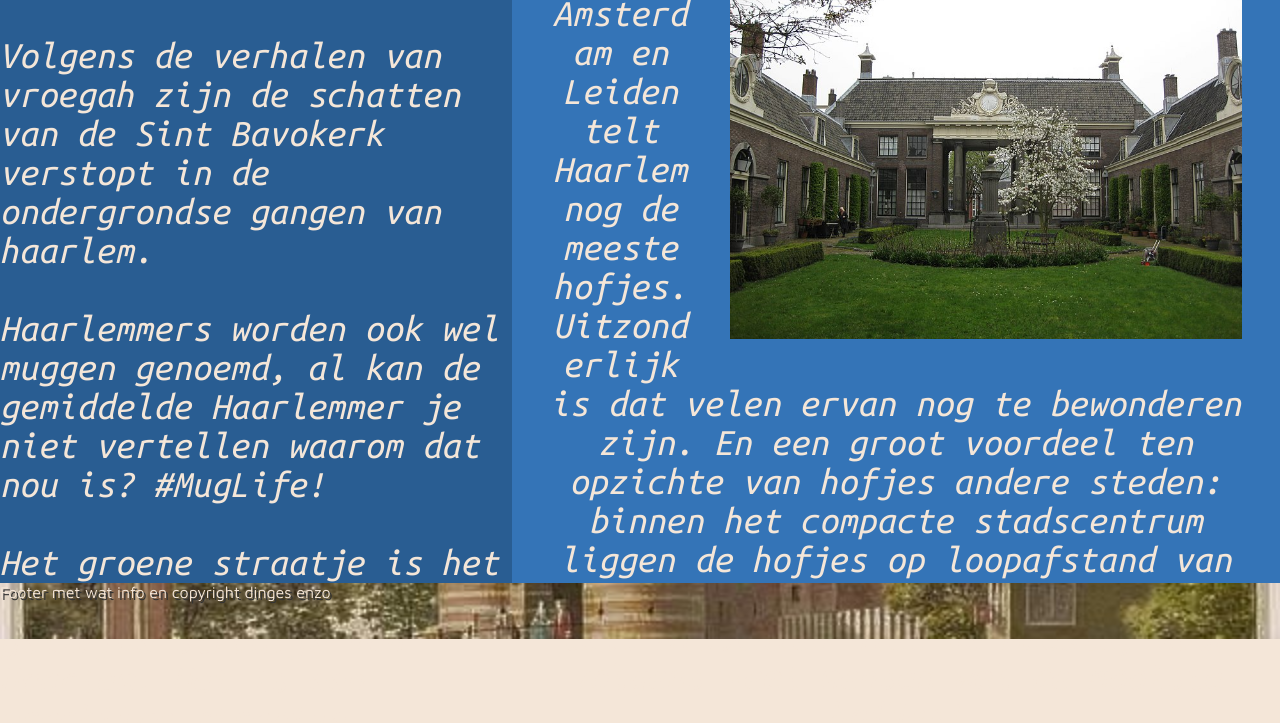
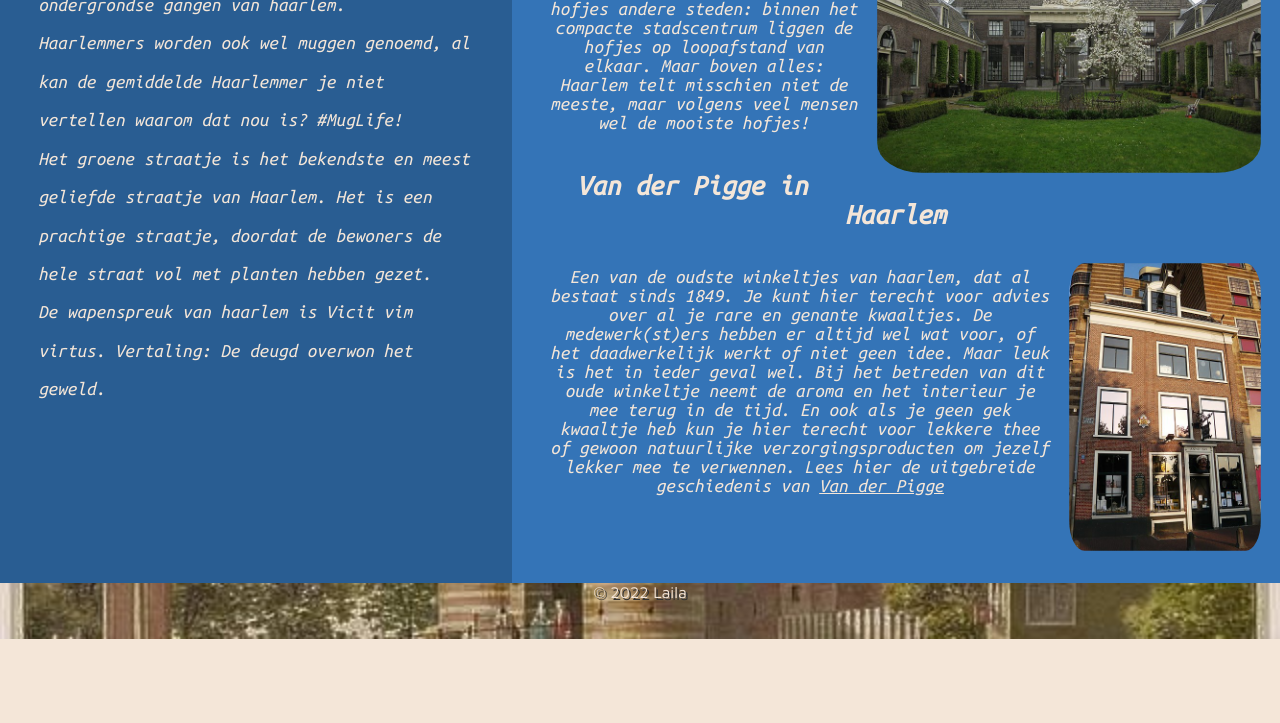
Before and after one commit to Lailaismyname/les18, a plain HTML site: page index.html in a window 1280 px wide. Shown: the part 273-996 px from the top of the page. After the commit the page ends 912 px from the top, so only its background shows below. Drawn offline with Linux system fonts and the light colour scheme; a web font is replaced by a local one.

Commit message:
media queries toegevoegd. nog niet af

```diff
--- a/index.html
+++ b/index.html
@@ -18,12 +18,12 @@
         <div class="wikkel">
             <section class="linkerdeel .col-2">
                 <h2>5 Feitjes over haarlem</h2>
-                <ul>
-                    <li>Haarlem heeft eigen bier, namelijk Jopenbier.</li><br>
-                    <li>Volgens de verhalen van vroegah zijn de schatten van de Sint Bavokerk verstopt in de ondergrondse gangen van haarlem.</li> <br>
-                    <li>Haarlemmers worden ook wel muggen genoemd, al kan de gemiddelde Haarlemmer je niet vertellen waarom dat nou is? #MugLife!</li><br>
-                    <li>Het groene straatje is het bekendste en meest geliefde straatje van Haarlem. Het is een prachtige straatje, doordat de bewoners de hele straat vol met planten hebben gezet.</li><br>
-                    <li>De wapenspreuk van haarlem is Vicit vim virtus. Vertaling: De deugd overwon het geweld.</li><br>
+                <ul class="feitjes">
+                    <li>Haarlem heeft eigen bier, namelijk Jopenbier.</li>
+                    <li>Volgens de verhalen van vroegah zijn de schatten van de Sint Bavokerk verstopt in de ondergrondse gangen van haarlem.</li>
+                    <li>Haarlemmers worden ook wel muggen genoemd, al kan de gemiddelde Haarlemmer je niet vertellen waarom dat nou is? #MugLife!<br>
+                    <li>Het groene straatje is het bekendste en meest geliefde straatje van Haarlem. Het is een prachtige straatje, doordat de bewoners de hele straat vol met planten hebben gezet.</li>
+                    <li>De wapenspreuk van haarlem is Vicit vim virtus. Vertaling: De deugd overwon het geweld.</li>
                 </ul>
             </section>
 
@@ -43,7 +43,7 @@
             </section>
         </div>
 
-    <footer>Footer met wat info en copyright dinges enzo</footer>
+    <footer><p>&copy; 2022 Laila</p></footer>
 
 </body>
 </html>
--- a/main.css
+++ b/main.css
@@ -44,13 +44,18 @@ h2{
     display:block;
 
 }
+.feitjes{
+    padding: 2em;
+    list-style-type: none;
+    line-height: 2em;
+}
 .linkerdeel{
     background-color: #295D92;
     float: left;
     width: 40%;
     height: 100vh;
     font-family: 'Ubuntu Mono', monospace;
-    font-size: 3vw;
+    font-size: 2.5vw;
     word-wrap:break-word;
 }
 .rechterdeel{
@@ -59,7 +64,7 @@ h2{
     width: 60%;
     height: 100vh;
     font-family: 'Ubuntu Mono', monospace;
-    font-size: 3vw;
+    font-size: 2.5vw;
     text-align: center;
     word-wrap: break-word;
 }
@@ -75,25 +80,69 @@ footer{
     background-repeat: no-repeat;
     position:relative;
     background-size: cover;
+    text-align: center;
 }
 .img_activiteiten{
     padding: 1em;
     height:10em;
     float: right;
+    border-radius: 15%;
+}
+/*grotere smartphones*/
+@media only screen and (min-width: 600px){
+    .linkerdeel{
+        font-size: medium;
+    }
+    .rechterdeel{
+        font-size: medium;
+    }
+}
+/*tablets e.d*/
+@media only screen and (min-width: 768px)
+{
+    .linkerdeel{
+        font-size: large;
+    }
+    .rechterdeel{
+        font-size: large;
+    }
+    .img_activiteiten{
+        height: 13em;
+    }
+}
+/*landscape mode*/
+@media only screen and (orientation: landscape) and (max-width: 993px){
+    .linkerdeel{
+       width: 30%;
+       font-size: small;
+    }
+    .rechterdeel{
+        width: 70%;
+        font-size:small;
+    }
+    .img_activiteiten{
+        height:10em;
+    }
 }
 
-
-
-/* mediaquery's bijbehorende algemene breekpunten:
-kleine smartphones: @media only screen and (max-width: 600px;)
-grote smartphones: @media only screen and (min-width: 600px;)
-tablets e.d.: @media only screenm and (min-width: 768px;)
-laptops/desktop: @media only screen and (min-width: 992px;)
-grote apparaten: @media only screen and (min-width: 1200px;)
-*/
-
-/*Notes to self. je moet die overflow fixen.
-media queries toevoegen voor grotere formaat schermen.
-andere kleuren combinatie, want deze shit is lelijk.
-je html door die validator halen!!! serieus niet vergeten!
-footer maken, ff googlen om te kijken wat er normaal in een footer staat.
+/*laptop/desktop*/
+@media only screen and (min-width: 993px){
+    .linkerdeel{
+        width: 40%;
+    }
+    .rechterdeel{
+        width: 60%;
+    }
+    .img_activiteiten{
+        height:15em;
+    }
+}
+/*grote apparaten*/
+@media only screen and (min-width: 1200px){
+    .linkerdeel{
+        font-size:larger;
+    }
+    .rechterdeel{
+        font-size: larger;
+    }
+}
```
